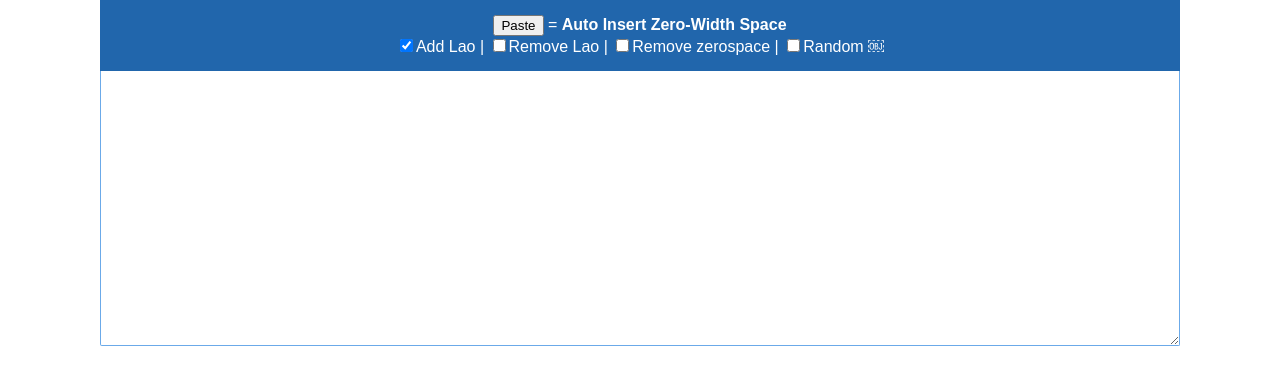
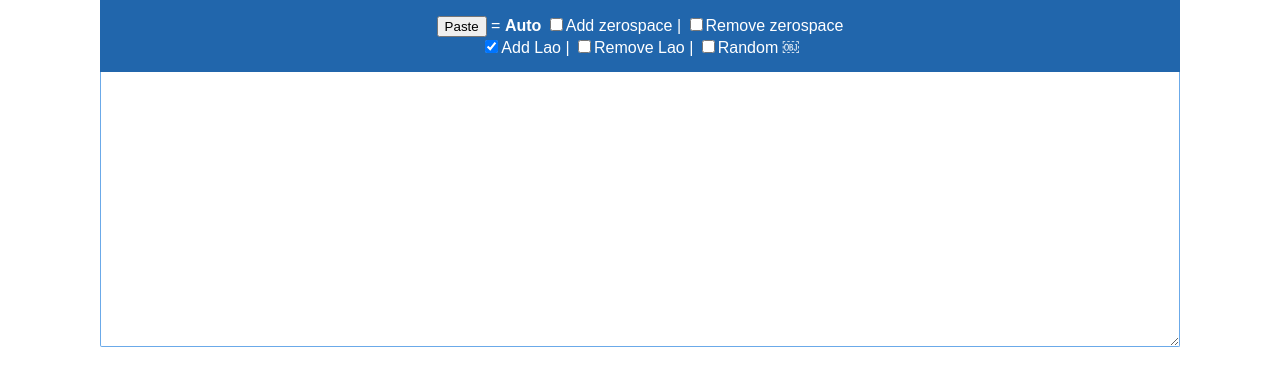
Before and after one commit to lenicolegabriel/konkhmer, a plain HTML site: page index.html in a window 1280 px wide. Drawn offline with Linux system fonts and the light colour scheme.

Commit message:
Update index.html

```diff
--- a/index.html
+++ b/index.html
@@ -12,7 +12,7 @@
 <body>
 <div class="dvwrap">
   <div class="header">
-  	<input type="button" id="btnpaste" value="Paste"/> = <span style="font-size:16px;font-weight:bold">Auto Insert Zero-Width Space</span><br/><input type="checkbox" id="chb_chklao" value="1" checked><label for="chb_chklao">Add Lao</label> | <input type="checkbox" id="chb_chkrmlao" value="0"><label for="chb_chkrmlao">Remove Lao</label> | <input type="checkbox" id="chb_removews" value="0"><label for="chb_removews">Remove zerospace</label> | <input type="checkbox" id="chb_OBJ" name="chb_OBJ" value="0"><label for="chb_OBJ">Random ￼</label></div>
+  	<input type="button" id="btnpaste" value="Paste"/> = <span style="font-size:16px;font-weight:bold">Auto </span><input type="checkbox" id="chb_addzs" value="0"><label for="chb_addzs">Add zerospace</label> | <input type="checkbox" id="chb_removews" value="0"><label for="chb_removews">Remove zerospace</label> </span> </span><br/><input type="checkbox" id="chb_chklao" value="1" checked><label for="chb_chklao">Add Lao</label> | <input type="checkbox" id="chb_chkrmlao" value="0"><label for="chb_chkrmlao">Remove Lao</label> | <input type="checkbox" id="chb_OBJ" name="chb_OBJ" value="0"><label for="chb_OBJ">Random ￼</label></div>
 
   <div class="row">
     <textarea id="txt_text" name="txt_text" rows="4" cols="100" class="txtarea"></textarea>
```
